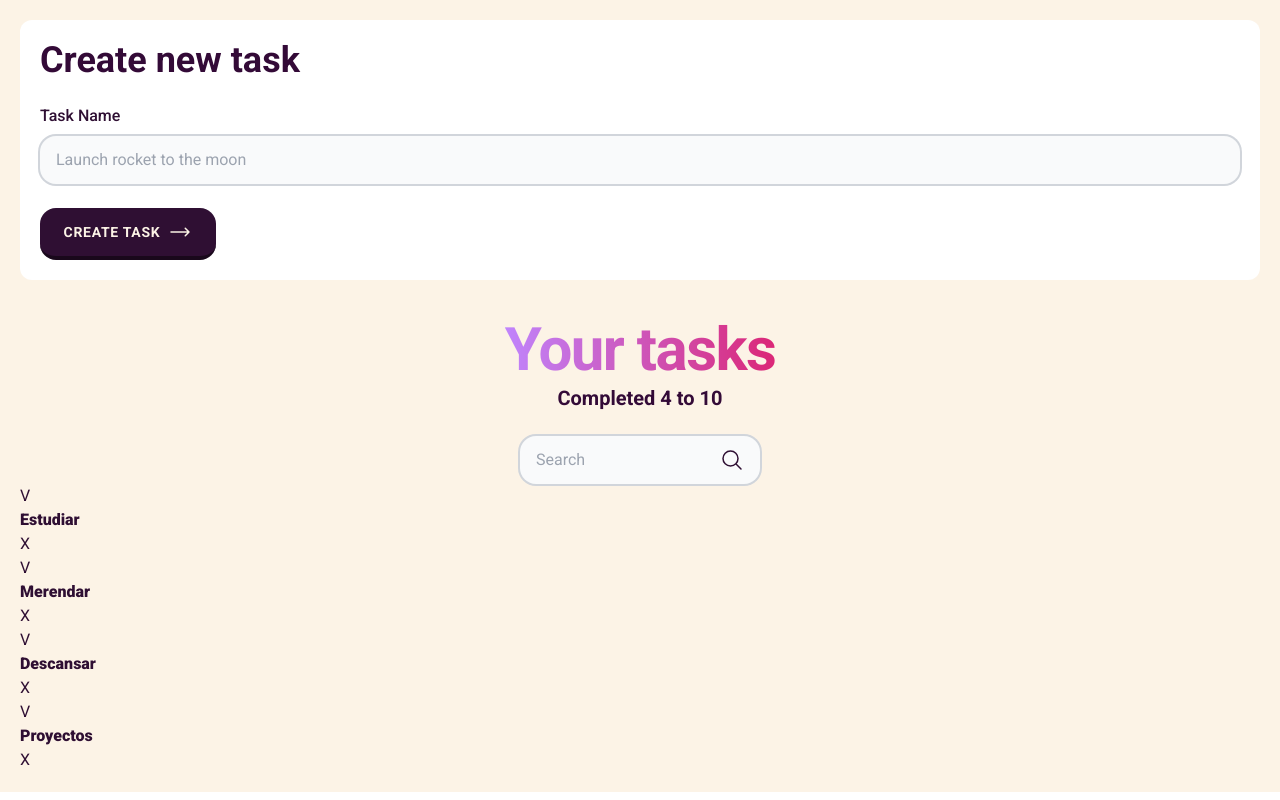
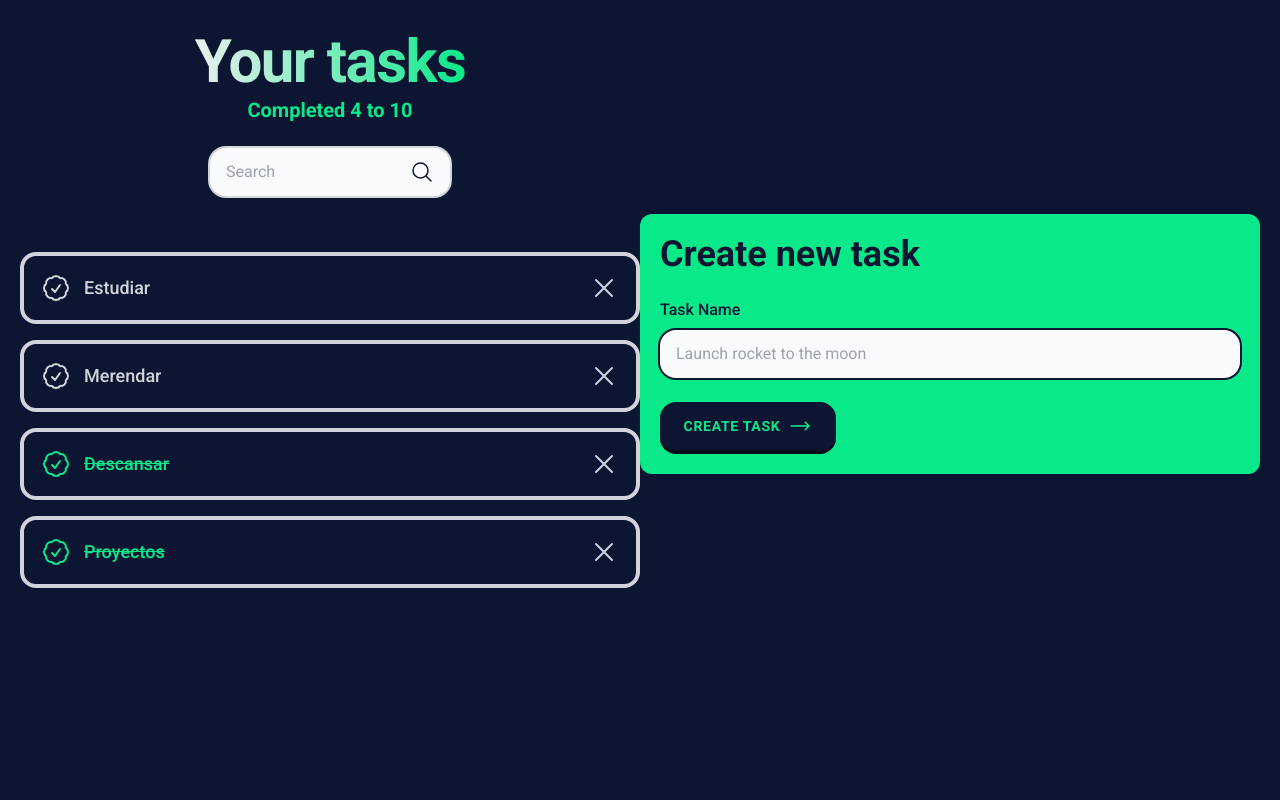
Before and after one commit to indux/todo-list-app, a React (Create React App) app: page / in a window 1280 px wide. Built offline with nearby package versions, Linux system fonts and the light colour scheme.

Commit message:
Add Tailwind and Design

```diff
--- a/src/App.js
+++ b/src/App.js
@@ -5,19 +5,17 @@ import { TodoItem } from "./components/TodoItem";
 import { TodoTask } from "./components/TodoTask";
 
 const arrTodos = [
-  { text: "Estudiar", completed: true },
+  { text: "Estudiar", completed: false },
   { text: "Merendar", completed: false },
-  { text: "Descansar", completed: false },
-  { text: "Proyectos", completed: false },
+  { text: "Descansar", completed: true },
+  { text: "Proyectos", completed: true },
 ];
 
 const App = () => {
   return (
     <>
-      <TodoTask />
-
+      <section className="w-full">
         <TodoCounter completed={4} total={10} />
-
         <TodoList>
           {arrTodos.map((todo) => (
             <TodoItem
@@ -27,6 +25,9 @@ const App = () => {
             />
           ))}
         </TodoList>
+      </section>
+
+      <TodoTask />
     </>
   );
 };
--- a/src/components/TodoCounter.js
+++ b/src/components/TodoCounter.js
@@ -2,14 +2,16 @@ import React from "react";
 
 const TodoCounter = ({ total, completed }) => {
   return (
-    <div className="flex flex-col items-center mt-10">
-      <h1 className="text-6xl font-bold tracking-tight bg-clip-text text-transparent bg-gradient-to-r from-purple-400 to-pink-600">
-        Your tasks
-      </h1>
-      <h3 className="text-xl font-semibold text-[#330a37] mt-1">
-        Completed {completed} to {total}
-      </h3>
-      <div className="mt-6 flex w-60 items-center space-x-2 rounded-2xl bg-gray-50 px-4 text-[#2f0f33] ring-2 ring-gray-300 focus-within:ring-[#2f0f33]">
+    <section className="flex flex-col items-center mt-3">
+      <div className="text-center">
+        <h1 className="text-6xl font-bold tracking-tight bg-clip-text text-transparent bg-gradient-to-r from-[#eaf0ed] to-[#0AE98A]">
+          Your tasks
+        </h1>
+        <h3 className="text-xl font-semibold mt-1">
+          Completed {completed} to {total}
+        </h3>
+      </div>
+      <div className="mt-6 flex w-60 items-center space-x-2 rounded-2xl bg-gray-50 px-4 text-[#0C1633] ring-2 ring-gray-300 focus-within:ring-[#0AE98A] mb-10">
         <input
           type="text"
           placeholder="Search"
@@ -18,7 +20,7 @@ const TodoCounter = ({ total, completed }) => {
         <button>
           <svg
             fill="none"
-            className="w-6 text-[#2f0f33]"
+            className="w-6 text-[#0C1633]"
             stroke="currentColor"
             stroke-width="1.5"
             viewBox="0 0 24 24"
@@ -33,7 +35,7 @@ const TodoCounter = ({ total, completed }) => {
           </svg>
         </button>
       </div>
-    </div>
+    </section>
   );
 };
 
--- a/src/components/TodoItem.js
+++ b/src/components/TodoItem.js
@@ -2,12 +2,62 @@ import React from "react";
 
 const TodoItem = (props) => {
   return (
-    <li>
-      <span>V</span>
-      <p className="font-extrabold">{props.text}</p>
-      <span>X</span>
-    </li>
+    <section className="my-4">
+      <div
+        className={`py-4 px-4 flex w-full rounded-2xl border-4 border-gray-300 items-center justify-between ${
+          props.completed && "border-[#0AE98A]"
+        }`}
+      >
+        <div className="truncate flex space-x-3 items-center text-gray-300">
+          <button>
+            <svg
+              fill="none"
+              className={`w-8 hover:text-[#0AE98A] ${
+                props.completed && "text-[#0AE98A]"
+              }`}
+              stroke="currentColor"
+              stroke-width="1.5"
+              viewBox="0 0 24 24"
+              xmlns="http://www.w3.org/2000/svg"
+              aria-hidden="true"
+            >
+              <path
+                stroke-linecap="round"
+                stroke-linejoin="round"
+                d="M9 12.75L11.25 15 15 9.75M21 12c0 1.268-.63 2.39-1.593 3.068a3.745 3.745 0 01-1.043 3.296 3.745 3.745 0 01-3.296 1.043A3.745 3.745 0 0112 21c-1.268 0-2.39-.63-3.068-1.593a3.746 3.746 0 01-3.296-1.043 3.745 3.745 0 01-1.043-3.296A3.745 3.745 0 013 12c0-1.268.63-2.39 1.593-3.068a3.745 3.745 0 011.043-3.296 3.746 3.746 0 013.296-1.043A3.746 3.746 0 0112 3c1.268 0 2.39.63 3.068 1.593a3.746 3.746 0 013.296 1.043 3.746 3.746 0 011.043 3.296A3.745 3.745 0 0121 12z"
+              ></path>
+            </svg>
+          </button>
+
+          <p
+            className={`text-lg font-medium ${
+              props.completed && "line-through text-[#0AE98A]"
+            }`}
+          >
+            {props.text}
+          </p>
+        </div>
+
+        <button>
+          <svg
+            fill="none"
+            stroke="currentColor"
+            className="w-8 text-gray-300 hover:text-[#DA291C]"
+            stroke-width="1.5"
+            viewBox="0 0 24 24"
+            xmlns="http://www.w3.org/2000/svg"
+            aria-hidden="true"
+          >
+            <path
+              stroke-linecap="round"
+              stroke-linejoin="round"
+              d="M6 18L18 6M6 6l12 12"
+            ></path>
+          </svg>
+        </button>
+      </div>
+    </section>
   );
-}
+};
 
 export { TodoItem };
--- a/src/components/TodoTask.js
+++ b/src/components/TodoTask.js
@@ -2,16 +2,14 @@ import React from "react";
 
 const TodoTask = () => {
   return (
-    <section className="bg-white rounded-xl p-5">
+    <section className="bg-[#0AE98A] rounded-xl p-5 text-[#0C1633] mt-16 w-full">
       <div className="space-y-6">
         <div>
-          <h2 className="text-4xl md:text-5x1 font-bold text-[#330a37]">
-            Create new task
-          </h2>
+          <h2 className="text-4xl md:text-5x1 font-bold">Create new task</h2>
         </div>
         <div className="space-y-2">
           <h3 className="text-base font-medium">Task Name</h3>
-          <div class="w-full rounded-2xl bg-gray-50 px-4 text-[#2f0f33] ring-2 ring-gray-300 focus-within:ring-[#2f0f33]">
+          <div class="w-full rounded-2xl bg-gray-50 px-4 ring-2 ring-[#0C1633]">
             <input
               type="text"
               placeholder="Launch rocket to the moon"
@@ -19,7 +17,7 @@ const TodoTask = () => {
             />
           </div>
         </div>
-        <button className="flex w-44 items-center justify-center rounded-2xl border-b-4 border-b-[#19081b] bg-[#2f0f33] py-3 text-sm font-bold tracking-wider text-[#fcf3e6] transition duration-150 ease-in-out active:translate-y-1 active:border-b-transparent">
+        <button className="flex w-44 items-center justify-center rounded-2xl border-b-4 border-b-[#070c1b] bg-[#0C1633] text-[#0AE98A] py-3 text-sm font-bold tracking-wider transition duration-150 ease-in-out active:translate-y-1 active:border-b-transparent">
           CREATE TASK
           <svg
             className="ml-2 w-6"
--- a/src/index.css
+++ b/src/index.css
@@ -2,9 +2,22 @@
 @tailwind components;
 @tailwind utilities;
 
+body {
+  background-color: #0C1633;
+}
+
 main {
-    background-color: #fcf3e6;
-    color: #2f0f33;
-    font-family: 'Roboto', sans-serif;
-    padding: 20px;
+  color: #0AE98A;
+  font-family: "Roboto", sans-serif;
+  padding: 20px;
+  display: flex;
+  flex-direction: column;
+  align-items: center;
 }
+
+@media (min-width: 700px) {
+  main {
+    display: grid;
+    grid-template-columns: 1fr 1fr;
+  }
+}
```
Also changed, not shown: public/images/conversation.svg (renamed from public/conversation.svg). Lines whose indentation alone changed are shown as unchanged.
